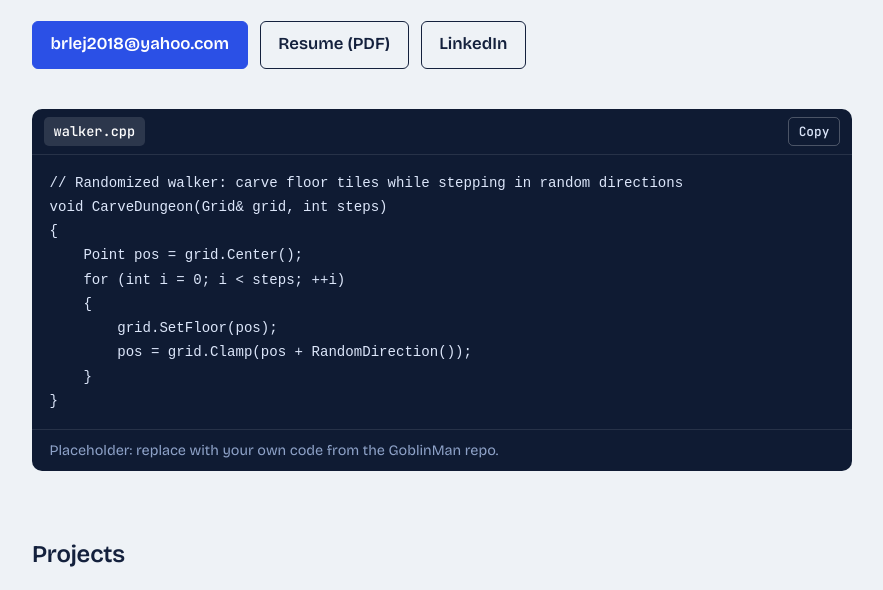
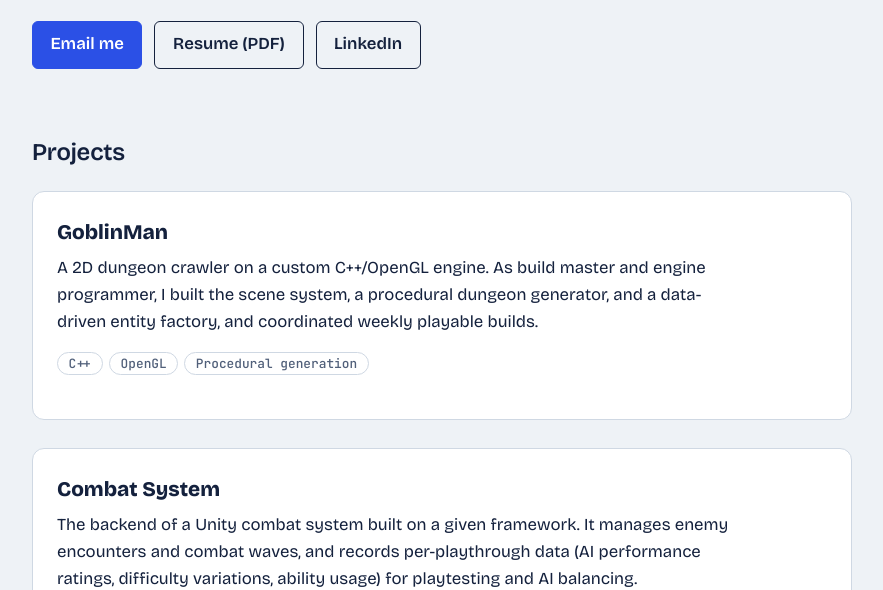
Before and after one commit to BLejune/BLejune.github.io, a plain HTML site: page index.html in a window 1280 px wide. Shown: the part 210-800 px from the top of the page, without its empty margins (198-1081 px from the left). Drawn offline with nearby package versions, Linux system fonts and the light colour scheme.

Commit message:
Add files via upload

```diff
--- a/index.html
+++ b/index.html
@@ -51,7 +51,7 @@ footer{margin-top:4rem;color:var(--muted);font-size:.95rem}
     <h1>Hi, I’m Brandon Lejune.</h1>
     <p class="lede">Computer Science and Game Design student at DigiPen, looking for a software engineering internship. I build engine and gameplay systems in C++ and C#.</p>
     <div class="links">
-      <a class="btn primary" href="mailto:brlej2018@yahoo.com">brlej2018@yahoo.com</a>
+      <a class="btn primary" href="mailto:brlej2018@yahoo.com">Email me</a>
       <a class="btn" href="Brandon_Lejune_Resume.pdf">Resume (PDF)</a>
       <a class="btn" href="https://www.linkedin.com/in/brandon-lejune-02a049444/">LinkedIn</a>
     </div>
@@ -79,6 +79,8 @@ footer{margin-top:4rem;color:var(--muted);font-size:.95rem}
 /* ===== EDIT THIS SECTION =====
    Each project has a title, summary, tags, links and one or more code snippets.
    Add a snippet by adding another { label, lang, note, code } object. */
+const SHOW_SNIPPETS = false; // change to true to show the code snippet boxes again
+
 const HERO = {
   snippets: [{ label: "walker.cpp", note: "Placeholder: replace with your own code from the GoblinMan repo.",
     code: "// Randomized walker: carve floor tiles while stepping in random directions\nvoid CarveDungeon(Grid& grid, int steps)\n{\n    Point pos = grid.Center();\n    for (int i = 0; i < steps; ++i)\n    {\n        grid.SetFloor(pos);\n        pos = grid.Clamp(pos + RandomDirection());\n    }\n}" }]
@@ -118,6 +120,7 @@ function el(tag, attrs = {}, ...kids) {
 }
 
 function snippetBlock(snippets) {
+  if (!SHOW_SNIPPETS || !snippets.length) return document.createDocumentFragment();
   const box = el("div", { class: "snippet" });
   const tabs = el("div", { class: "tabs", role: "tablist" });
   const pre = el("pre"); const code = el("code"); pre.append(code);
@@ -160,7 +163,7 @@ PROJECTS.forEach(p => {
   );
   const links = el("p", { style: "margin-top:1rem" });
   p.links.forEach(l => links.append(el("a", { href: l.href, text: l.text })));
-  card.append(links);
+  if (p.links.length) card.append(links);
   list.append(card);
 });
 </script>
```
